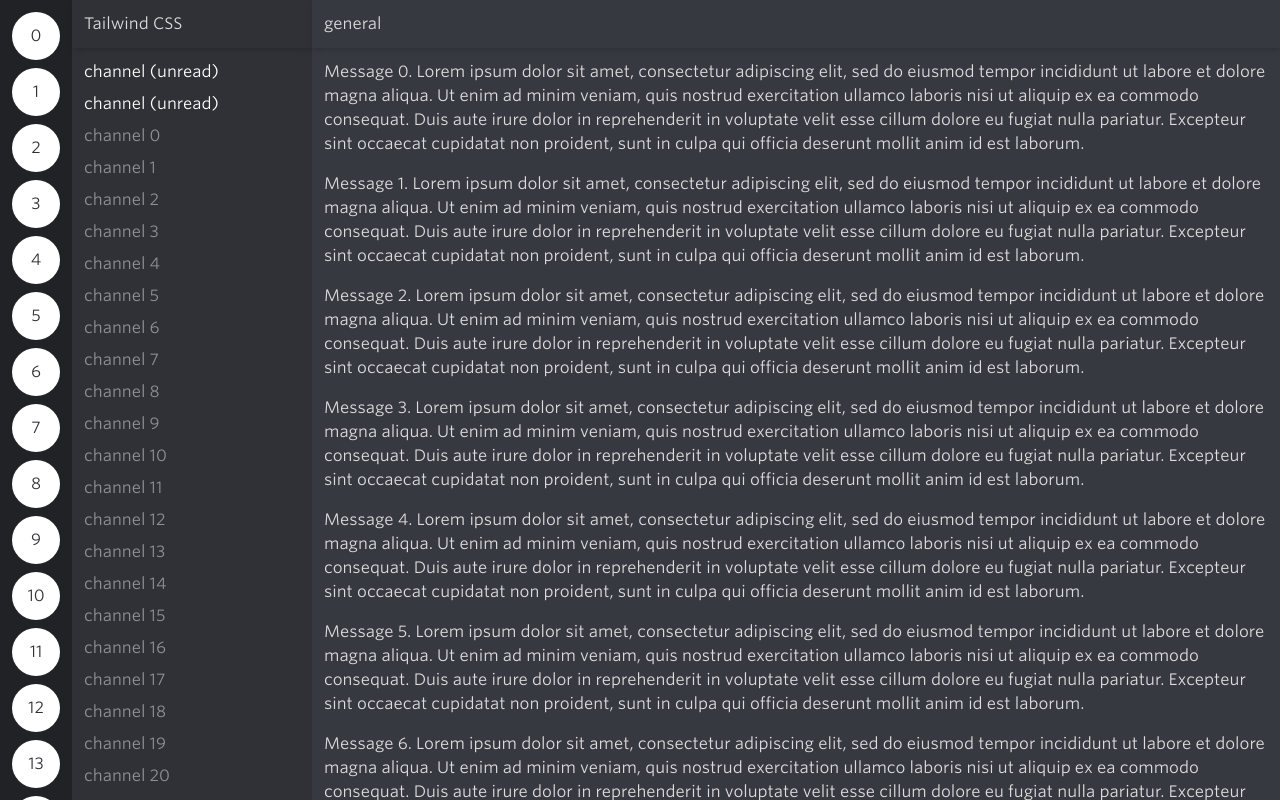
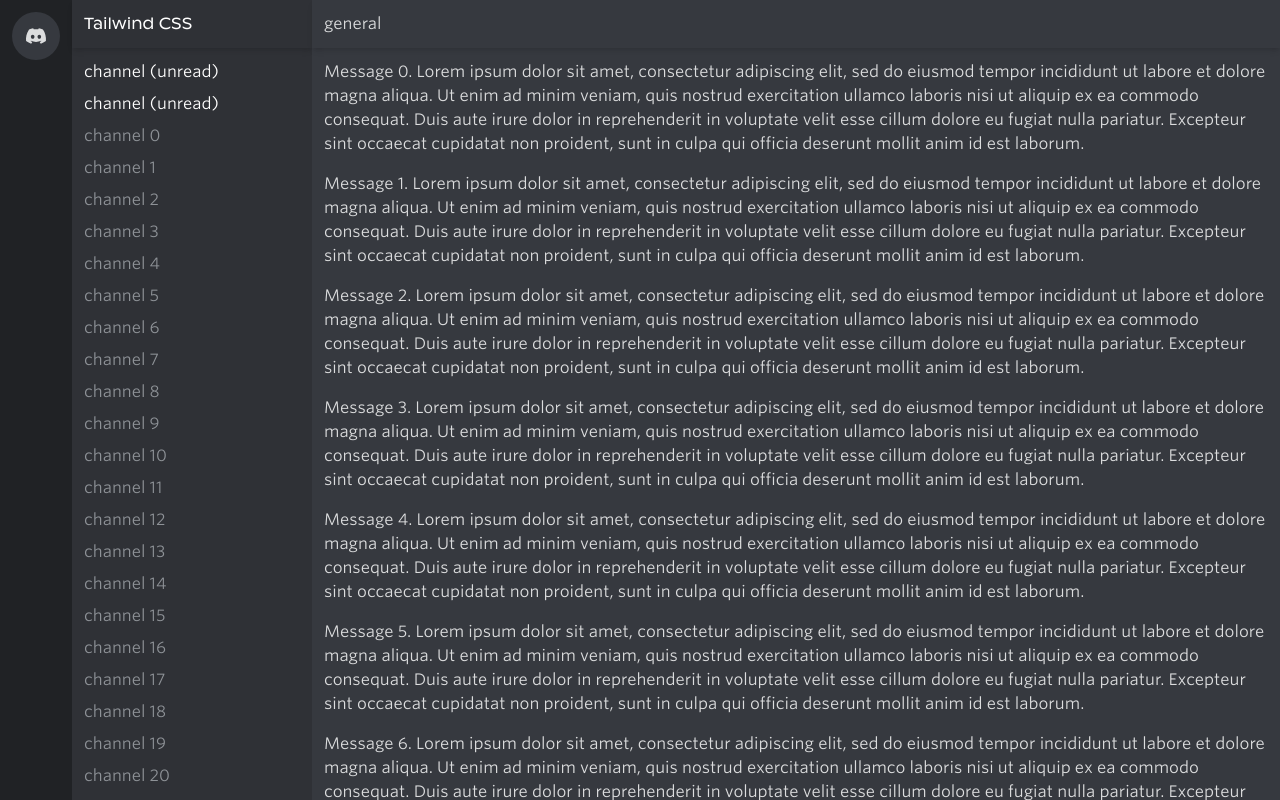
Before and after one commit to DavidGuben/tailwind_discord, a React (Create React App) app: page / in a window 1280 px wide. Built offline with nearby package versions, Linux system fonts and the light colour scheme.

Commit message:
tailwind css x react js

```diff
--- a/public/index.html
+++ b/public/index.html
@@ -15,15 +15,22 @@
       user's mobile device or desktop. See https://developers.google.com/web/fundamentals/web-app-manifest/
     -->
     <link rel="manifest" href="%PUBLIC_URL%/manifest.json" />
+
     <link rel="preconnect" href="https://fonts.googleapis.com"/>
     <link rel="preconnect" href="https://fonts.gstatic.com" crossorigin/>
     <link href="https://fonts.googleapis.com/css2?family=Open+Sans:ital,wght@0,300;0,400;0,500;0,700;1,300&display=swap" rel="stylesheet"/>
-    <script src="https://cdn.tailwindcss.com"></script>
-    <script>
+
+    <!-- <script src="https://cdn.tailwindcss.com"></script> -->
+    <!-- <script>
       tailwind.config = {
           theme: {
               extend: {
+                fontFamily: {
+                  sans: ['Whitney', 'Open Sans', ...defaultTheme.fontFamily.sans],
+                  title: ['Ginto', 'Open Sans', ...defaultTheme.fontFamily.sans],
+                },
                 colors: {
+                    brand: '#5865F2',
                     gray: {
                         50: "#ECEDEE",
                         100: "#DCDDDE",
@@ -40,7 +47,7 @@
               }
           }
       }
-    </script>
+    </script> -->
     <!--
       Notice the use of %PUBLIC_URL% in the tags above.
       It will be replaced with the URL of the `public` folder during the build.
--- a/src/App.css
+++ b/src/App.css
@@ -27,6 +27,10 @@
 .App-link {
   color: #61dafb;
 }
+
+@tailwind base;
+@tailwind components;
+@tailwind utilities;
 
 @font-face {
   font-family: "Whitney";
--- a/src/App.js
+++ b/src/App.js
@@ -4,17 +4,22 @@ export default function App() {
   return (
     <div className='flex text-gray-100 h-screen' style={{fontFamily: "Whitney"}}>
       <div className="bg-gray-900 p-3 space-y-2 overflow-y-scroll">
-        {[...Array(40)].map((_, i) => (
+          <div className="bg-gray-700 text-gray-100 w-12 h-12 rounded-full flex items-center justify-center hover:bg-brand">
+            <DiscordIcon className="h-5 w-7"/>
+          </div>
+
+        {/* {[...Array(40)].map((_, i) => (
           <div className="bg-white text-gray-800 w-12 h-12 rounded-full flex items-center justify-center">
             {i}
           </div>
-        ))}
+        ))} */}
+
       </div>
       <div className="bg-gray-800 w-60 flex flex-col">
-        <div className="px-3 h-12 shadow-md flex items-center">
+        <div className="px-3 h-12 text-white shadow-md flex items-center" style={{fontFamily: "Ginto"}}>
           Tailwind CSS
         </div>
-        <div className="text-gray-300 p-3 flex-1 overflow-y-scroll space-y-2">
+        <div className="text-gray-300 p-3 flex-1 overflow-y-scroll space-y-2 font-medium">
           <p className="text-white">channel (unread)</p>
           <p className="text-white">channel (unread)</p>
           {[...Array(40)].map((_, i) => (
@@ -33,3 +38,17 @@ export default function App() {
     </div>
   );
 }
+
+function DiscordIcon(props) {
+  return (
+    <svg
+      viewBox="0 -28.5 256 256"
+      {...props}
+    >
+      <path
+        fill="currentColor"
+        d="M216.856 16.597A208.502 208.502 0 00164.042 0c-2.275 4.113-4.933 9.645-6.766 14.046-19.692-2.961-39.203-2.961-58.533 0-1.832-4.4-4.55-9.933-6.846-14.046a207.809 207.809 0 00-52.855 16.638C5.618 67.147-3.443 116.4 1.087 164.956c22.169 16.555 43.653 26.612 64.775 33.193A161.094 161.094 0 0079.735 175.3a136.413 136.413 0 01-21.846-10.632 108.636 108.636 0 005.356-4.237c42.122 19.702 87.89 19.702 129.51 0a131.66 131.66 0 005.355 4.237 136.07 136.07 0 01-21.886 10.653c4.006 8.02 8.638 15.67 13.873 22.848 21.142-6.58 42.646-16.637 64.815-33.213 5.316-56.288-9.08-105.09-38.056-148.36zM85.474 135.095c-12.645 0-23.015-11.805-23.015-26.18s10.149-26.2 23.015-26.2c12.867 0 23.236 11.804 23.015 26.2.02 14.375-10.148 26.18-23.015 26.18zm85.051 0c-12.645 0-23.014-11.805-23.014-26.18s10.148-26.2 23.014-26.2c12.867 0 23.236 11.804 23.015 26.2 0 14.375-10.148 26.18-23.015 26.18z"
+      />
+    </svg>
+  )
+}
--- /dev/null
+++ b/tailwind.config.js
@@ -0,0 +1,28 @@
+const defaultTheme = require("tailwindcss/defaultTheme");
+module.exports = {
+  content: ["./src/**/*.{html,js}"],
+  theme: {
+    extend: {
+      fontFamily: {
+        sans: ["Whitney", "Open Sans", ...defaultTheme.fontFamily.sans],
+        title: ["Ginto", "Open Sans", ...defaultTheme.fontFamily.sans],
+      },
+      colors: {
+        brand: '#5865F2',
+        gray: {
+          50: "#ECEDEE",
+          100: "#DCDDDE",
+          200: "#B9BBBE",
+          300: "#8E9297",
+          400: "#72767D",
+          500: "#5C6067",
+          600: "#464950",
+          700: "#36393F",
+          800: "#2F3136",
+          900: "#202225",
+      }
+      }
+    },
+  },
+  plugins: [],
+}
```
Lines whose indentation alone changed are shown as unchanged.
